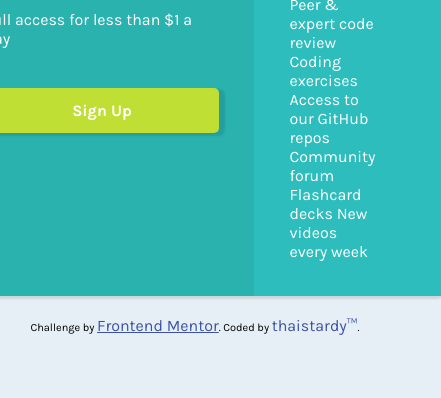
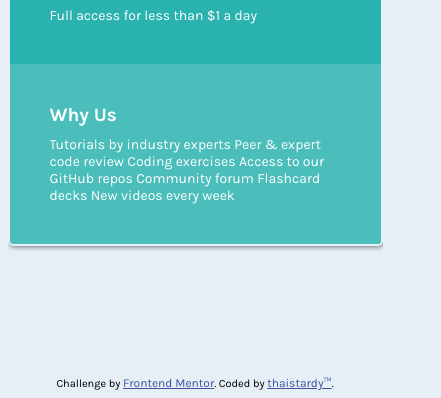
Before and after one commit to athaistardy/singlePrice, a plain HTML site: page index.html in a window 390 px wide. Shown: the part 446-844 px from the top of the page, 441 px wide, since content can reach past the window. Drawn offline with Linux system fonts and the light colour scheme.

Commit message:
Refazendo o Projeto do 0, para ajustar responsividade

```diff
--- a/assets/css/style.css
+++ b/assets/css/style.css
@@ -3,161 +3,127 @@
 * {
     margin: 0;
     padding: 0;
-    box-sizing: border-box;
     font-family: 'Karla', Arial, Helvetica, sans-serif;
     font-size: 16px;
+    overflow: hidden;
+
 }
 
 body {
-    width: 100vw;
+    width: 100%;
+    height: 100vh;
+    box-sizing:border-box;
+    display: flex;
+    align-items: center;
+    flex-direction: column;
+    background-color: hsl(204, 43%, 93%);
+}
+
+.container {
+    width: 1440px;
     height: 100vh;
     display: flex;
     justify-content: center;
     align-items: center;
-    flex-direction: column;
-    background-color: hsl(204, 43%, 93%);
 
 }
 
-.container {
-    width: 100vw;
-    max-width: 1440px;
-    display: flex;
-    justify-content: center;
-
+.container-card {
+    max-width: 630px;
+    display: grid;
+    grid-template-areas:
+        "container-card-01 container-card-01"
+        "container-card-02 container-card-03"
+    ;
+    box-shadow: 1px 1px 5px rgba(0,0,0, 0.5);
+    border: 2px solid transparent;
+    border-radius: 5px;
 }
 
-.content {
-    width: 635px;
-
-    border-radius: 10px;
-    box-shadow:5px 2px 2px 1px rgba(0, 0, 0, 0.1);
-    margin-bottom: 20px;
-    display: grid;
-    justify-content: center;
-    grid-template-areas:
-        "section--community section--community section--community section--community"
-        "section--monthly section--monthly section--why-us section--why-us"
-    ;
+.container-card-01 {
+    grid-area: container-card-01;
+    background-color: #FFF;
+    padding: 40px;
 }
-
-.section--community {
-    grid-area: section--community;
-    background-color: #FFF;
-    padding: 35px;
+.container-card-02 {
+    grid-area: container-card-02;
+    background-color: hsl(179, 62%, 43%);
+    padding: 40px;
+    color: #FFF;
 }
-
-.section--monthly {
-    grid-area: section--monthly;
-    background-color: hsl(179, 62%, 43%);
-    padding: 35px;
-}
-
-.section--why-us {
-    grid-area: section--why-us;
-    background-color: hsl(180, 61%, 46%);
-    padding: 35px;
-}
-
-.section--monthly,
-.section--why-us {
+.container-card-03 {
+    grid-area: container-card-03;
+    background-color: hsl(179, 47%, 52%);
+    padding: 40px;
     color: #FFF;
 }
 
-.section--community h2 {
+
+.container-card-01 h2 {
+    font-size: 22px;
     color: hsl(179, 62%, 43%);
-    font-size: 24px;
-    padding-bottom: 30px;
+    padding-bottom: 10px;
 }
 
-.section--community p {
-    padding-bottom: 15px;
+.container-card-01 p {
+    color: hsl(71, 73%, 54%);
+    font-size: 14px;
+    font-weight: bold;
 }
 
-.quote {
-    font-weight: bold;
-    color:hsl(71, 73%, 54%);
+.container-card-01 p:last-child {
+    color: hsl(218, 22%, 67%);
+    font-size: 12px;
+    padding-top: 10px;
+    font-weight: lighter;
 }
 
-.section--community p:last-child {
-    color: hsl(218, 22%, 67%);
-    font-weight: 300;
+.container-card-02 h2 {
+    font-size: 19px;
+    margin-top: 10px;
 }
 
-
-
-.section--monthly h2 {
-    font-size: 18px;
-    margin-bottom: 30px;
+.container-card-02 p {
+    font-size: 14px;
+    margin-top: 10px;
 }
 
-.section--monthly span {
-    font-size: 36px;
-    font-weight: 700;
-    color: #FFF;
+.container-card-02 p span {
+    font-size: 28px;
+    font-weight: bold;
 }
 
-.section--monthly .first {
-    font-size: 12px;
-    color:hsl(204, 43%, 93%);
+.container-card-03 h2 {
+    font-size: 19px;
+    font-weight: bold;
 }
 
-
-.section--monthly p {
-    margin-bottom: 30px;
-    font-weight: 100;
+.container-card-03 p {
+    font-size: 14px;
+    padding-top: 10px;
 }
 
-button {
-    margin: 10px 0;
-    width: 235px;
-    height: 45px;
-    line-height: 45px;
-    background-color: hsl(71, 73%, 54%);
-    box-shadow:5px 2px 2px 1px rgba(0, 0, 0, 0.1);
-    border: transparent;
-    border-radius: 5px;
-    outline: none;
-    cursor: pointer;
-    color: #FFF;
-    font-weight: 700;
-}
+@media (max-width:450px) {
+    .container {
+        max-width: 375px;
+        margin-top: 20px;
+    }
+    .container-card {
+        grid-template-areas:
+            "container-card-01"
+            "container-card-02"
+            "container-card-03"
+        ;
+        box-shadow: 1px 1px 5px rgba(0,0,0, 0.5);
+        border: 2px solid transparent;
+        border-radius: 5px;
+    }
 
-
-.section--why-us h2 {
-    font-size: 18px;
-    margin-bottom: 30px;
-}
-
-.section--why-us p {
-    padding-right: 30px;
-}
-
-
-footer a:last-child {
-    text-decoration: none;
-}
-
-footer a:last-child:hover {
-    text-decoration: none;
-    color: tomato;
-}
-
-
-
-@media (max-width: 375px) {
-    .content {
-        width: 370px;
-
-        border-radius: 10px;
-        box-shadow:5px 2px 2px 1px rgba(0, 0, 0, 0.1);
-        margin-bottom: 20px;
-        display: grid;
-        justify-content: center;
-        grid-template-areas:
-            "section--community"
-            "section--monthly"
-            "section--why-us"
-        ;
+    .attribution {
+        margin: 10px;
+        font-size: 12px;
+    }
+    .attribution a {
+        font-size: 12px;
     }
 }
--- a/index.html
+++ b/index.html
@@ -1,10 +1,10 @@
 <!DOCTYPE html>
-<html lang="en">
+<html lang="pt-BR">
 <head>
   <meta charset="UTF-8">
   <meta name="viewport" content="width=device-width, initial-scale=1.0"> <!-- displays site properly based on user's device -->
 
-  <link rel="icon" type="image/png" sizes="32x32" href="./images/favicon-32x32.png">
+  <link rel="icon" type="image/png" sizes="32x32" href="assets/images/favicon-32x32.png">
   <link rel="stylesheet" href="assets/css/style.css">
 
   <title>Single Price Grid Component</title>
@@ -17,49 +17,37 @@
 </head>
 <body>
 
-  <Section class="container">
-    <div class="content">
-      <div class="section--community">
+   <div class="container">
+     <div class="container-card">
+       <div class="container-card-01">
         <h2>
           Join our community
         </h2>
-
-        <p class="quote">
+        <p>
           30-day, hassle-free money back guarantee
         </p>
-
         <p>
-          Gain access to our full library of tutorials along with expert code reviews.
-          Perfect for any developers who are serious about honing their skills.
+          Gain access to our full library of tutorials along with expert code reviews. Perfect for any developers who are serious about honing their skills.
         </p>
        </div>
-
-      <div class="section--monthly">
+       <div class="container-card-02">
           <h2>
             Monthly Subscription
           </h2>
-
-        <p class="first">
-         <span> &dollar;29</span> per month
+          <p>
+            <span>$29</span> per month
           </p>
-
           <p>
-          Full access for less than &dollar;1 a day
+            Full access for less than $1 a day
           </p>
-
-        <button class="sign-up">
-          Sign Up
-        </button>
        </div>
-
-      <div class="section--why-us">
+       <div class="container-card-03">
           <h2>
             Why Us
           </h2>
-
           <p>
             Tutorials by industry experts
-          Peer &amp; expert code review
+            Peer & expert code review
             Coding exercises
             Access to our GitHub repos
             Community forum
@@ -68,7 +56,7 @@
           </p>
        </div>
      </div>
-  </Section>
+   </div>
 
   <footer>
     <p class="attribution">
```
Also changed, not shown: assets/css/custom.css (added, +7 -0 lines). Lines whose indentation alone changed are shown as unchanged.
